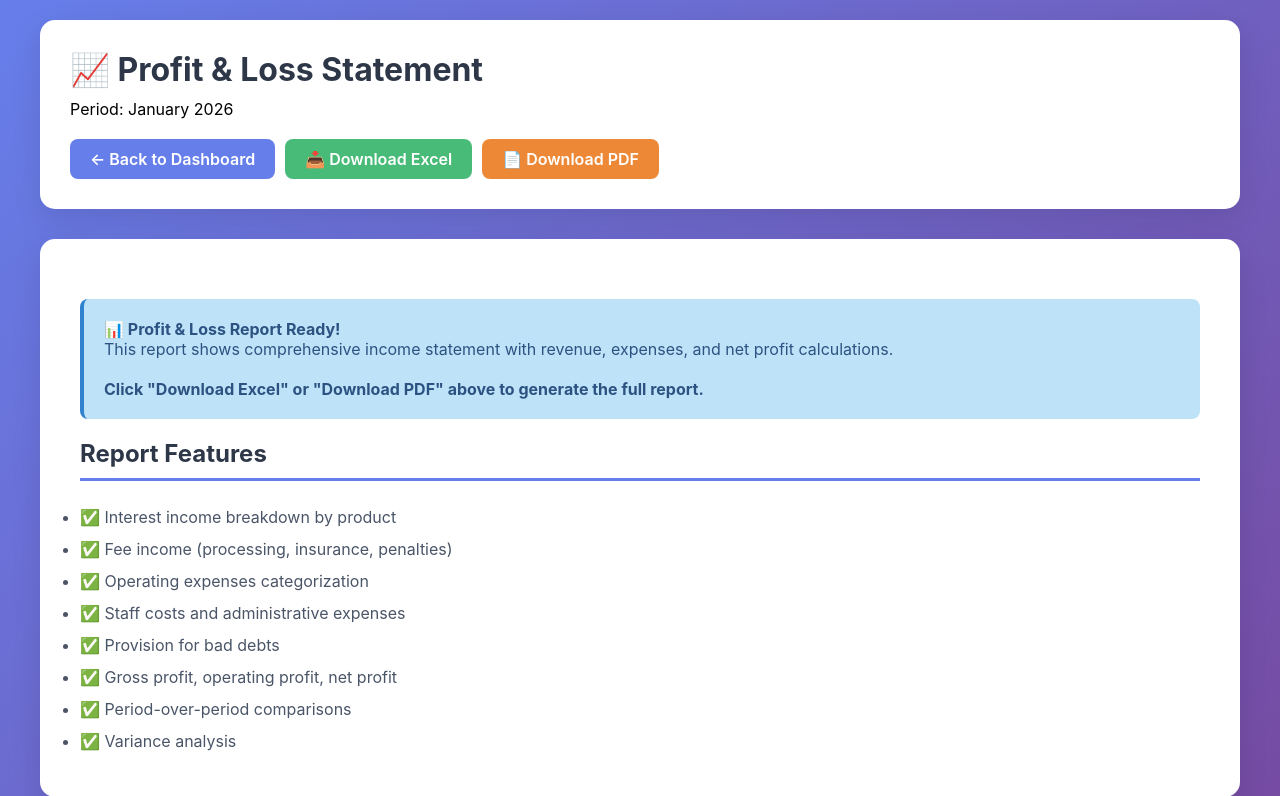
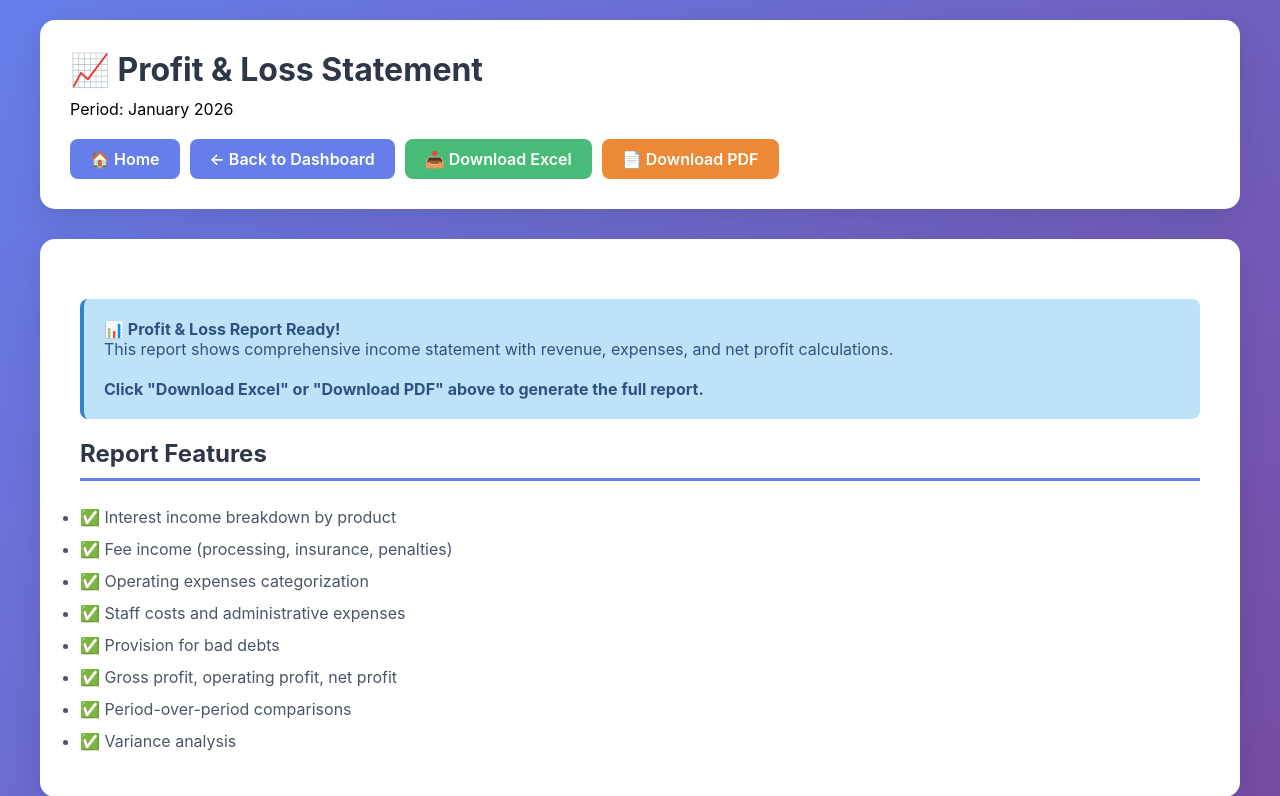
Before and after one commit to kfrem/microfinance-mis, a Django app: page /management/profit-loss/ in a window 1280 px wide. Shown: the top 796 px of the page. Run offline with Django 5.2, Linux system fonts and the light colour scheme.

Commit message:
fix(navigation): add Home button to all management report pages
- Add 🏠 Home button to management dashboard nav tabs
- Add Home button to P&L, Board, and Officer Performance reports
- Now users can easily return to home page from any screen
- No need to manually type URLs or go through admin panel
- Improved user experience with clear navigation paths

```diff
--- a/app/management_reports/templates/management_reports/board_report.html
+++ b/app/management_reports/templates/management_reports/board_report.html
@@ -99,6 +99,7 @@
             <p>Period: {{ report_date|date:"F Y" }}</p>
 
             <div class="actions">
+                <a href="/" class="btn btn-primary">🏠 Home</a>
                 <a href="/management/" class="btn btn-primary">← Back to Dashboard</a>
                 <a href="{% url 'management_reports:export_board_excel' %}" class="btn btn-success">📥 Download Excel</a>
                 <a href="{% url 'management_reports:export_board_pdf' %}" class="btn btn-warning">📄 Download PDF</a>
--- a/app/management_reports/templates/management_reports/dashboard.html
+++ b/app/management_reports/templates/management_reports/dashboard.html
@@ -257,6 +257,7 @@
             <p>Comprehensive reporting suite for executives and board members</p>
 
             <div class="nav-tabs">
+                <div class="nav-tab" onclick="window.location.href='/'">🏠 Home</div>
                 <div class="nav-tab active" onclick="window.location.href='/management/'">Management Reports</div>
                 <div class="nav-tab" onclick="window.location.href='/reports/'">Operational Reports</div>
                 <div class="nav-tab" onclick="window.location.href='/dashboard/'">Analytics Dashboard</div>
--- a/app/management_reports/templates/management_reports/officer_performance.html
+++ b/app/management_reports/templates/management_reports/officer_performance.html
@@ -139,6 +139,7 @@
             <p>Report Date: {{ report_date|date:"F d, Y" }}</p>
 
             <div class="actions">
+                <a href="/" class="btn btn-primary">🏠 Home</a>
                 <a href="/management/" class="btn btn-primary">← Back to Dashboard</a>
                 <a href="{% url 'management_reports:export_officer_performance_excel' %}" class="btn btn-success">📥 Download Excel</a>
             </div>
--- a/app/management_reports/templates/management_reports/profit_loss.html
+++ b/app/management_reports/templates/management_reports/profit_loss.html
@@ -99,6 +99,7 @@
             <p>Period: {{ report_date|date:"F Y" }}</p>
 
             <div class="actions">
+                <a href="/" class="btn btn-primary">🏠 Home</a>
                 <a href="/management/" class="btn btn-primary">← Back to Dashboard</a>
                 <a href="{% url 'management_reports:export_profit_loss_excel' %}" class="btn btn-success">📥 Download Excel</a>
                 <a href="{% url 'management_reports:export_profit_loss_pdf' %}" class="btn btn-warning">📄 Download PDF</a>
```
